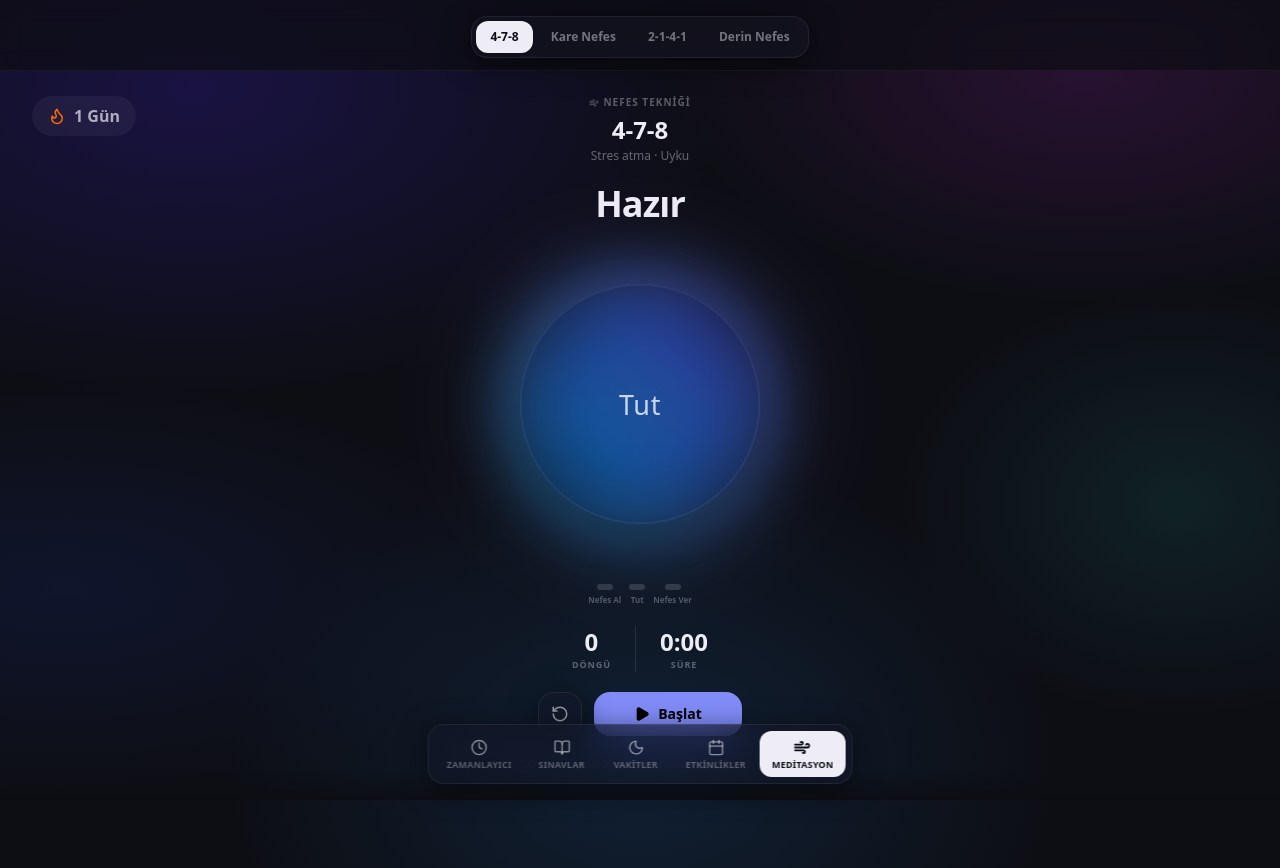
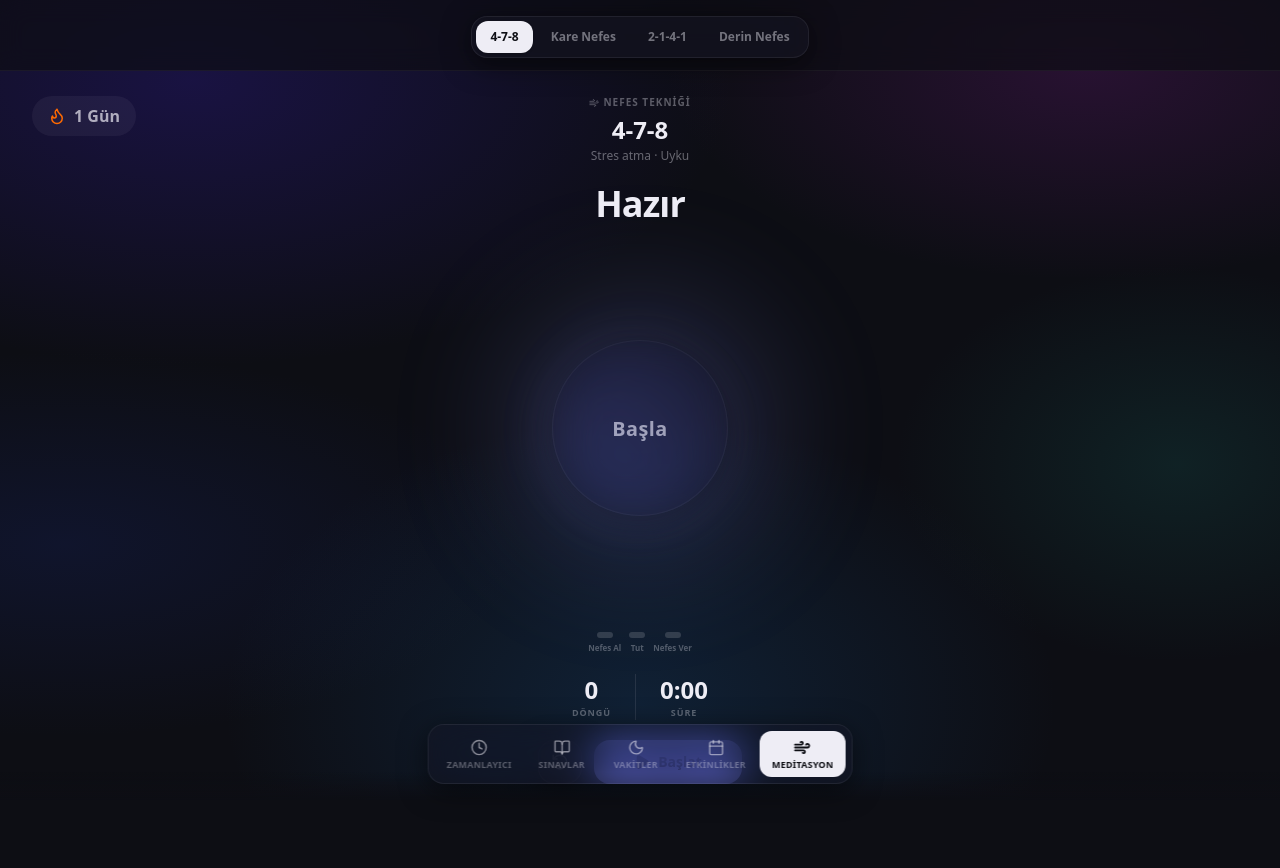
Before and after one commit to Harshidd/VakitHane, a Next.js app: page /meditasyon in a window 1280 px wide. After the commit the page ends 800 px from the top, so only its background shows below. Built offline with nearby package versions, Linux system fonts and the light colour scheme.

Commit message:
feat: VakitHane - Meditasyon breathing fix & ses hazirliklari

```diff
--- a/src/app/meditasyon/page.tsx
+++ b/src/app/meditasyon/page.tsx
@@ -94,7 +94,7 @@ export default function MeditasyonPage() {
     const fmtTotal = (s: number) => `${Math.floor(s / 60)}:${(s % 60).toString().padStart(2, "0")}`;
 
     return (
-        <div className="bg-mesh-default min-h-screen flex flex-col overflow-hidden">
+        <div className="bg-mesh-default h-screen flex flex-col overflow-y-auto overflow-x-hidden">
 
             {/* Program selector header */}
             <header className="sticky top-0 z-30 flex justify-center pt-4 pb-3 backdrop-blur-md bg-background/70 border-b border-foreground/5">
@@ -102,8 +102,8 @@ export default function MeditasyonPage() {
                     {PROGRAMS.map(p => (
                         <button key={p.id} onClick={() => setProgramId(p.id)}
                             className={`px-3.5 py-2 rounded-xl text-xs font-bold transition-all whitespace-nowrap ${programId === p.id
-                                    ? "bg-foreground text-background shadow-sm"
-                                    : "text-foreground/45 hover:text-foreground"
+                                ? "bg-foreground text-background shadow-sm"
+                                : "text-foreground/45 hover:text-foreground"
                                 }`}>
                             <span>{p.label}</span>
                         </button>
@@ -138,12 +138,17 @@ export default function MeditasyonPage() {
                     </motion.div>
                 </AnimatePresence>
 
-                {/* Breathing circle — uses existing component */}
-                <div className="relative flex items-center justify-center">
+                {/* Breathing circle — uses dynamic component */}
+                <div className="relative flex items-center justify-center py-6">
                     {/* Colored ring behind the circle */}
                     <div className="absolute inset-0 rounded-full blur-3xl opacity-20 transition-colors duration-1000"
                         style={{ background: program.color, width: 260, height: 260, margin: "auto" }} />
-                    <BreathingCircle />
+                    <BreathingCircle
+                        running={running}
+                        phaseLabel={activeLabel}
+                        phaseDur={currentPhaseDur}
+                        color={program.color}
+                    />
                 </div>
 
                 {/* Phase progress dots */}
--- a/src/components/BreathingCircle.tsx
+++ b/src/components/BreathingCircle.tsx
@@ -1,69 +1,50 @@
 "use client";
 
-import { useState, useEffect } from "react";
 import { motion } from "framer-motion";
 
-export function BreathingCircle() {
-    const [phase, setPhase] = useState<"inhale" | "hold" | "exhale">("inhale");
+interface Props {
+    running: boolean;
+    phaseLabel: string;
+    phaseDur: number;
+    color: string;
+}
 
-    useEffect(() => {
-        let timeout: NodeJS.Timeout;
+export function BreathingCircle({ running, phaseLabel, phaseDur, color }: Props) {
+    // If not running, stay small
+    const size = running && phaseLabel === "Nefes Al" ? 1.5 :
+        running && phaseLabel === "Tut" ? 1.5 :
+            running && phaseLabel === "Nefes Ver" ? 1 :
+                running && phaseLabel === "Bekle" ? 1 : 1.1; // default rest state
 
-        // Simple 4-7-8 breathing technique logic
-        if (phase === "inhale") {
-            timeout = setTimeout(() => setPhase("hold"), 4000);
-        } else if (phase === "hold") {
-            timeout = setTimeout(() => setPhase("exhale"), 7000);
-        } else if (phase === "exhale") {
-            timeout = setTimeout(() => setPhase("inhale"), 8000);
-        }
-
-        return () => clearTimeout(timeout);
-    }, [phase]);
-
-    const variants = {
-        inhale: { scale: 1.5, opacity: 0.8 },
-        hold: { scale: 1.5, opacity: 1 },
-        exhale: { scale: 1, opacity: 0.5 },
-    };
-
-    const getPhaseText = () => {
-        switch (phase) {
-            case "inhale": return "Nefes Al";
-            case "hold": return "Tut";
-            case "exhale": return "Nefes Ver";
-        }
-    };
+    const opacity = running && phaseLabel === "Nefes Al" ? 0.9 :
+        running && phaseLabel === "Tut" ? 1 :
+            running && phaseLabel === "Nefes Ver" ? 0.5 :
+                running && phaseLabel === "Bekle" ? 0.4 : 0.6; // default
 
     return (
         <div className="relative flex items-center justify-center w-64 h-64 sm:w-80 sm:h-80">
+            {/* Outer animated aura */}
             <motion.div
-                animate={phase}
-                variants={variants}
-                transition={{
-                    duration: phase === "inhale" ? 4 : phase === "hold" ? 7 : 8,
-                    ease: "easeInOut"
-                }}
-                className="absolute w-40 h-40 rounded-full bg-gradient-to-tr from-sky-400 to-indigo-500 blur-xl opacity-50"
+                animate={{ scale: size, opacity: opacity * 0.5 }}
+                transition={{ duration: running ? Math.max(0.5, phaseDur) : 1, ease: "easeInOut" }}
+                className="absolute w-40 h-40 rounded-full blur-xl"
+                style={{ background: `linear-gradient(to top right, ${color}, transparent)` }}
             />
 
+            {/* Inner glass circle */}
             <motion.div
-                animate={phase}
-                variants={variants}
-                transition={{
-                    duration: phase === "inhale" ? 4 : phase === "hold" ? 7 : 8,
-                    ease: "easeInOut"
-                }}
+                animate={{ scale: size, opacity: opacity }}
+                transition={{ duration: running ? Math.max(0.5, phaseDur) : 1, ease: "easeInOut" }}
                 className="absolute w-40 h-40 rounded-full glass border border-white/20 shadow-2xl flex items-center justify-center"
             >
                 <motion.span
-                    key={phase}
-                    initial={{ opacity: 0, y: 10 }}
+                    key={phaseLabel}
+                    initial={{ opacity: 0, y: 8 }}
                     animate={{ opacity: 1, y: 0 }}
-                    exit={{ opacity: 0, y: -10 }}
-                    className="text-lg font-medium text-foreground tracking-wide"
+                    transition={{ duration: 0.3 }}
+                    className="text-lg font-bold text-foreground tracking-wide"
                 >
-                    {getPhaseText()}
+                    {running ? phaseLabel : "Başla"}
                 </motion.span>
             </motion.div>
         </div>
```
